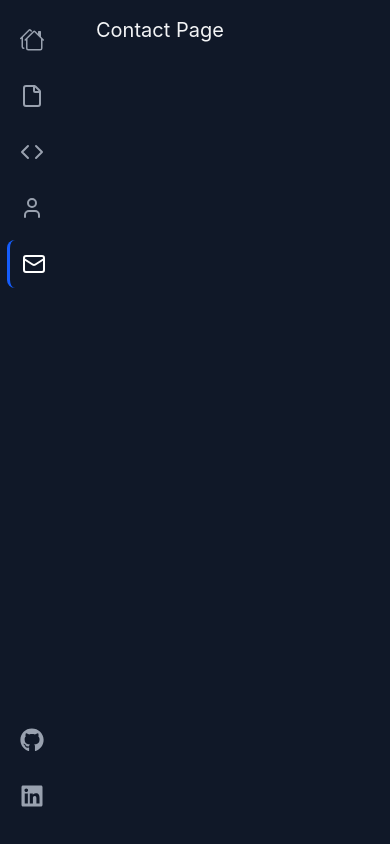
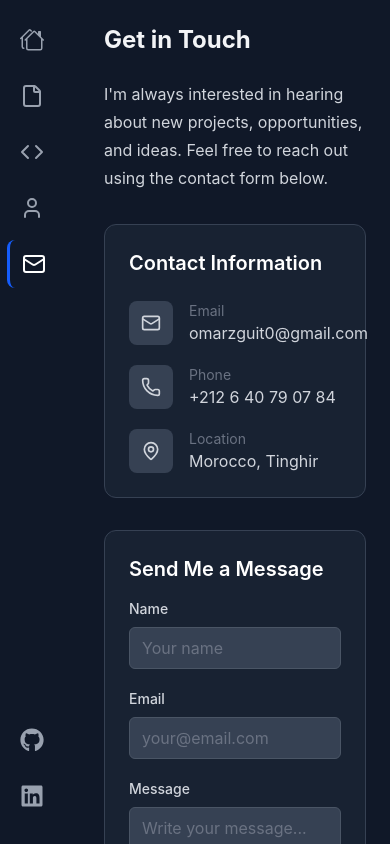
Before and after one commit to omar-zguit-hub/my-website, a React (Vite) app: page /contact in a window 390 px wide. Built offline with nearby package versions, Linux system fonts and the light colour scheme.

Commit message:
add responsive Contact page with contact information and message form

```diff
--- a/src/pages/Contact.jsx
+++ b/src/pages/Contact.jsx
@@ -1,9 +1,208 @@
+import { Mail, MapPin, Phone, Send } from "lucide-react";
+import { motion } from "motion/react";
+import { useState } from "react";
+
 function Contact() {
+  const [formData, setFormData] = useState({
+    name: "",
+    email: "",
+    message: "",
+  });
+
+  const handleSubmit = (e) => {
+    e.preventDefault();
+
+    console.log("Form submitted:", formData);
+
+    // Reset form
+    setFormData({
+      name: "",
+      email: "",
+      message: "",
+    });
+  };
+
+  const handleChange = (e) => {
+    setFormData({
+      ...formData,
+      [e.target.name]: e.target.value,
+    });
+  };
+
   return (
-    <div className="p-4">
-        <h1 className="text-xl">Contact Page</h1>
-    </div>
-  )
+    <motion.div
+      initial={{ opacity: 0, y: 20 }}
+      animate={{ opacity: 1, y: 0 }}
+      transition={{ duration: 0.5 }}
+      className="max-w-5xl mx-auto p-6"
+    >
+      {/* Header */}
+      <motion.h2
+        initial={{ opacity: 0, y: -20 }}
+        animate={{ opacity: 1, y: 0 }}
+        className="text-2xl font-bold mb-6"
+      >
+        Get in Touch
+      </motion.h2>
+
+      {/* Intro */}
+      <motion.p
+        initial={{ opacity: 0, x: -20 }}
+        animate={{ opacity: 1, x: 0 }}
+        transition={{ delay: 0.2 }}
+        className="text-gray-300 leading-7 mb-8 max-w-2xl"
+      >
+        I'm always interested in hearing about new projects, opportunities, and
+        ideas. Feel free to reach out using the contact form below.
+      </motion.p>
+
+      {/* Content */}
+      <div className="grid grid-cols-1 md:grid-cols-2 gap-8">
+        {/* Contact Information */}
+        <motion.div
+          initial={{ opacity: 0, x: -20 }}
+          animate={{ opacity: 1, x: 0 }}
+          transition={{ delay: 0.3 }}
+          className="bg-gray-800/60 border border-gray-700 rounded-xl p-6"
+        >
+          <h3 className="text-xl font-semibold text-white mb-6">
+            Contact Information
+          </h3>
+
+          <div className="space-y-5">
+            {/* Email */}
+            <a
+              href="mailto:omar@example.com"
+              className="flex items-center gap-4 text-gray-300 hover:text-blue-400 transition"
+            >
+              <div className="p-3 bg-gray-700 rounded-lg">
+                <Mail size={20} />
+              </div>
+
+              <div>
+                <p className="text-sm text-gray-500">Email</p>
+                <p>omarzguit0@gmail.com</p>
+              </div>
+            </a>
+
+            {/* Phone */}
+            <a
+              href="tel:+212640790784"
+              className="flex items-center gap-4 text-gray-300 hover:text-blue-400 transition"
+            >
+              <div className="p-3 bg-gray-700 rounded-lg">
+                <Phone size={20} />
+              </div>
+
+              <div>
+                <p className="text-sm text-gray-500">Phone</p>
+                <p>+212 6 40 79 07 84</p>
+              </div>
+            </a>
+
+            {/* Location */}
+            <div className="flex items-center gap-4 text-gray-300">
+              <div className="p-3 bg-gray-700 rounded-lg">
+                <MapPin size={20} />
+              </div>
+
+              <div>
+                <p className="text-sm text-gray-500">Location</p>
+                <p>Morocco, Tinghir</p>
+              </div>
+            </div>
+          </div>
+        </motion.div>
+
+        {/* Contact Form */}
+        <motion.form
+          initial={{ opacity: 0, x: -20 }}
+          animate={{ opacity: 1, x: 0 }}
+          transition={{ delay: 0.3 }}
+          onSubmit={handleSubmit}
+          className="bg-gray-800/60 border border-gray-700 rounded-xl p-6 space-y-5"
+        >
+          <h3 className="text-xl font-semibold text-white mb-4">
+            Send Me a Message
+          </h3>
+
+          {/* Name */}
+          <div>
+            <label
+              htmlFor="name"
+              className="block text-sm font-medium text-gray-300 mb-2"
+            >
+              Name
+            </label>
+
+            <input
+              type="text"
+              id="name"
+              name="name"
+              value={formData.name}
+              onChange={handleChange}
+              placeholder="Your name"
+              className="w-full px-3 py-2 bg-gray-700 text-white placeholder-gray-500 rounded-md border border-gray-600 focus:border-blue-500 focus:ring-1 focus:ring-blue-500 focus:outline-none"
+              required
+            />
+          </div>
+
+          {/* Email */}
+          <div>
+            <label
+              htmlFor="email"
+              className="block text-sm font-medium text-gray-300 mb-2"
+            >
+              Email
+            </label>
+
+            <input
+              type="email"
+              id="email"
+              name="email"
+              value={formData.email}
+              onChange={handleChange}
+              placeholder="your@email.com"
+              className="w-full px-3 py-2 bg-gray-700 text-white placeholder-gray-500 rounded-md border border-gray-600 focus:border-blue-500 focus:ring-1 focus:ring-blue-500 focus:outline-none"
+              required
+            />
+          </div>
+
+          {/* Message */}
+          <div>
+            <label
+              htmlFor="message"
+              className="block text-sm font-medium text-gray-300 mb-2"
+            >
+              Message
+            </label>
+
+            <textarea
+              id="message"
+              name="message"
+              value={formData.message}
+              onChange={handleChange}
+              placeholder="Write your message..."
+              rows={5}
+              className="w-full px-3 py-2 bg-gray-700 text-white placeholder-gray-500 rounded-md border border-gray-600 focus:border-blue-500 focus:ring-1 focus:ring-blue-500 focus:outline-none resize-none"
+              required
+            />
+          </div>
+
+          {/* Submit */}
+          <motion.button
+            whileHover={{ scale: 1.02 }}
+            whileTap={{ scale: 0.98 }}
+            type="submit"
+            className="w-full flex items-center justify-center px-4 py-2.5 bg-blue-600 text-white rounded-md hover:bg-blue-700 transition focus:outline-none focus:ring-2 focus:ring-blue-500"
+          >
+            <Send className="mr-2" size={18} />
+            Send Message
+          </motion.button>
+        </motion.form>
+      </div>
+    </motion.div>
+  );
 }
 
-export default Contact
+export default Contact;
--- a/src/pages/Projects.jsx
+++ b/src/pages/Projects.jsx
@@ -4,20 +4,15 @@ import { FiExternalLink } from "react-icons/fi";
 import { motion } from "motion/react";
 
 function Projects() {
-  const contentVariants = {
-    hidden: { opacity: 0, x: -20 },
-    visible: { opacity: 1, x: 0 },
-  };
   const renderProjects = () => {
     return (
       <div className="grid grid-cols-1 md:grid-cols-2 gap-6 p-6 mx-auto max-w-5xl">
         {projects.map((p, i) => (
           <motion.div
             key={p.title}
-            initial="hidden"
-            animate="visible"
-            variants={contentVariants}
-            transition={{ delay: i * 0.1 }}
+            initial={{ opacity: 0, x: -20 }}
+            animate={{ opacity: 1, x: 0 }}
+            transition={{ duration: 0.5, delay: i * 0.1 }}
             className="bg-gray-800 rounded-lg overflow-hidden"
           >
             <img
@@ -70,10 +65,9 @@ function Projects() {
   };
   return (
     <motion.div
-      initial="hidden"
-      animate="visible"
+      initial={{ opacity: 0, x: -20 }}
+      animate={{ opacity: 1, x: 0 }}
       transition={{ duration: 0.5 }}
-      variants={contentVariants}
       className="flex-1 overflow-auto bg-gray-900 text-gray-100"
     >
       {renderProjects()}
```
